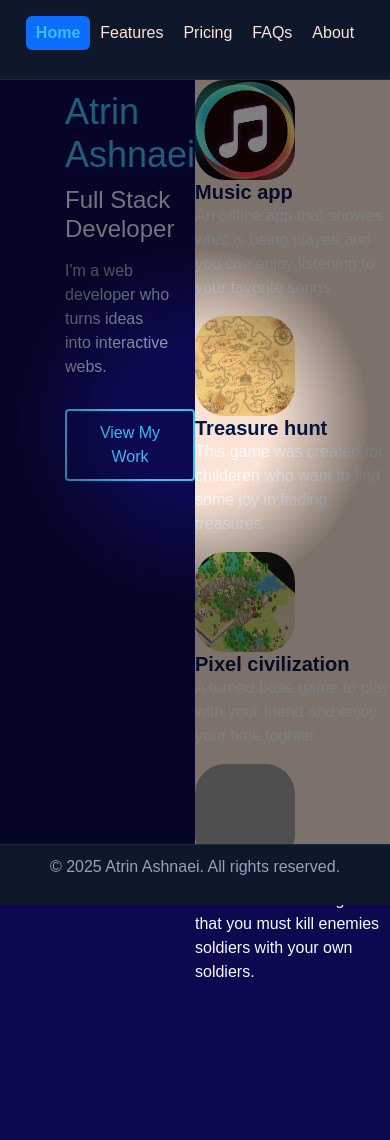
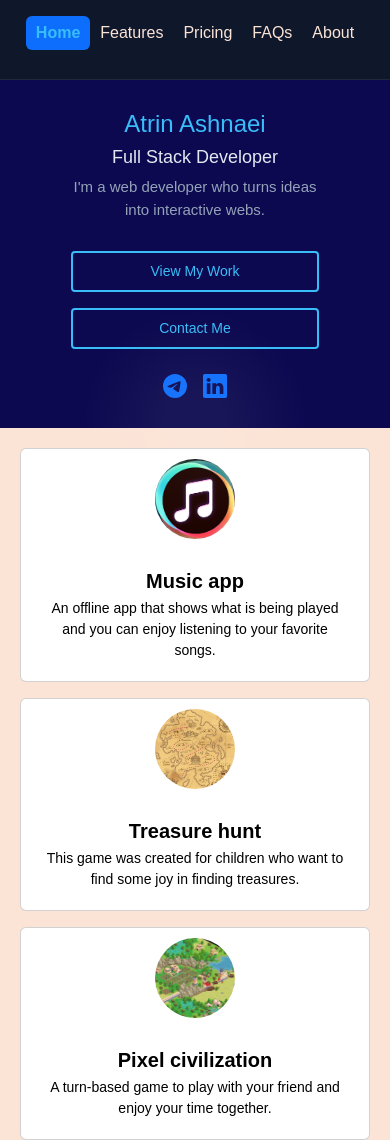
Before and after one commit to Atrin001/new-web-for-me, a plain HTML site: page index.html in a window 390 px wide. Shown: the top 1140 px of the page. Before the commit the page ends 984 px from the top, so only its background shows below. Drawn offline with nearby package versions, Linux system fonts and the light colour scheme; grey boxes are pictures that could not be loaded.

Commit message:
Add files via upload

```diff
--- a/index.html
+++ b/index.html
@@ -1,20 +1,21 @@
 <!DOCTYPE html>
 <html lang="en">
 <head>
-  <meta charset="UTF-8">
-  <meta name="viewport" content="width=device-width, initial-scale=1.0">
+  <meta charset="UTF-8" />
+  <meta name="viewport" content="width=device-width, initial-scale=1.0" />
   <title>MY INTRO</title>
-  <link href="https://cdn.jsdelivr.net/npm/bootstrap@5.3.5/dist/css/bootstrap.min.css" rel="stylesheet">
-  <link rel="stylesheet" href="style2.css">
+  <link href="https://cdn.jsdelivr.net/npm/bootstrap@5.3.5/dist/css/bootstrap.min.css" rel="stylesheet" />
+  <link rel="stylesheet" href="style2.css" />
 </head>
 <body>
+  <div class="page-wrapper d-flex flex-column min-vh-100">
 
-  <!-- Fixed Bootstrap Header -->
+    <!-- Header -->
     <header class="site-header">
       <div class="container">
         <header class="d-flex justify-content-center py-3">
           <ul class="nav nav-pills">
-          <li class="nav-item"><a href="#" class="nav-link active" aria-current="page">Home</a></li>
+            <li class="nav-item"><a href="#" class="nav-link active">Home</a></li>
             <li class="nav-item"><a href="#" class="nav-link">Features</a></li>
             <li class="nav-item"><a href="#" class="nav-link">Pricing</a></li>
             <li class="nav-item"><a href="#" class="nav-link">FAQs</a></li>
@@ -24,88 +25,82 @@
       </div>
     </header>
 
-  <!-- Main Content -->
-  <main>
+    <!-- Main -->
+    <main class="flex-grow-1 d-flex flex-wrap ">
       <section id="hero">
         <h1>Atrin Ashnaei</h1>
         <h2>Full Stack Developer</h2>
-      <p>I'm a web developer who turns ideas<br>into interactive webs.</p>
-      <a href="#projects" class="btn">View My Work</a>
+        <p>I'm a web developer who turns ideas<br />into interactive webs.</p>
+
+        <div class="hero-buttons d-flex flex-wrap gap-3">
+          <a href="#projects" class="btn btn-outline-info">View My Work</a>
+          <a href="./contact.html" class="btn btn-outline-light">Contact Me</a>
+        </div>
+
+        <div class="social-links d-flex align-items-center gap-3 mt-4">
+          <a href="https://t.me/atrin_001" class="social-icon" aria-label="Telegram">
+            <svg xmlns="http://www.w3.org/2000/svg" width="28" height="28" fill="currentColor" class="bi bi-telegram" viewBox="0 0 16 16">
+              <path d="M16 8A8 8 0 1 1 0 8a8 8 0 0 1 16 0M8.287 5.906q-1.168.486-4.666 2.01-.567.225-.595.442c-.03.243.275.339.69.47l.175.055c.408.133.958.288 1.243.294q.39.01.868-.32 3.269-2.206 3.374-2.23c.05-.012.12-.026.166.016s.042.12.037.141c-.03.129-1.227 1.241-1.846 1.817-.193.18-.33.307-.358.336a8 8 0 0 1-.188.186c-.38.366-.664.64.015 1.088.327.216.589.393.85.571.284.194.568.387.936.629q.14.092.27.187c.331.236.63.448.997.414.214-.02.435-.22.547-.82.265-1.417.786-4.486.906-5.751a1.4 1.4 0 0 0-.013-.315.34.34 0 0 0-.114-.217.53.53 0 0 0-.31-.093c-.3.005-.763.166-2.984 1.09"/>
+            </svg>
+          </a>
+
+          <a href="https://www.linkedin.com/in/atrin-ashnaei-580136256" class="social-icon" aria-label="LinkedIn">
+            <svg xmlns="http://www.w3.org/2000/svg" width="28" height="28" fill="currentColor" class="bi bi-linkedin" viewBox="0 0 16 16">
+              <path d="M0 1.146C0 .513.526 0 1.175 0h13.65C15.474 0 16 .513 16 1.146v13.708c0 .633-.526 1.146-1.175 1.146H1.175C.526 16 0 15.487 0 14.854zm4.943 12.248V6.169H2.542v7.225zm-1.2-8.212c.837 0 1.358-.554 1.358-1.248-.015-.709-.52-1.248-1.342-1.248S2.4 3.226 2.4 3.934c0 .694.521 1.248 1.327 1.248zm4.908 8.212V9.359c0-.216.016-.432.08-.586.173-.431.568-.878 1.232-.878.869 0 1.216.662 1.216 1.634v3.865h2.401V9.25c0-2.22-1.184-3.252-2.764-3.252-1.274 0-1.845.7-2.165 1.193v.025h-.016l.016-.025V6.169h-2.4c.03.678 0 7.225 0 7.225z"/>
+            </svg>
+          </a>
+        </div>
       </section>
 
+
       <section id="projects">
-      <!-- Projects content goes here -->
-      <div class="mb-3" style="max-width: 100%;">
-        <div class="row g-0">
-          <div class="col-md-3">
-            <img src="./img/music.png" class="img-fluid proj-img" alt="music-img">
-          </div>
-          <div class="col-md-8">
+        <div class="card mb-3">
+          <img src="./img/music.png" class="card-img-top" alt="music-img" />
           <div class="card-body">
             <h5 class="card-title">Music app</h5>
-              <p class="card-text">An offline app that showes what is being played and you can enjoy listening to your favorite songs</p>
+            <p class="card-text">An offline app that shows what is being played and you can enjoy listening to your favorite songs.</p>
           </div>
         </div>
+
+        <div class="card mb-3">
+          <img src="./img/treasure-hunt.png" class="card-img-top" alt="treasure-hunt" />
+          <div class="card-body">
+            <h5 class="card-title">Treasure hunt</h5>
+            <p class="card-text">This game was created for children who want to find some joy in finding treasures.</p>
           </div>
         </div>
-<!-- Projects content goes here -->
-<div class="mb-3" style="max-width: 100%;">
-  <div class="row g-0">
-    <div class="col-md-3">
-      <img src="./img/treasure-hunt.png" class="img-fluid proj-img" alt="treasure-hunt">
-    </div>
-    <div class="col-md-8">
+
+        <div class="card mb-3">
+          <img src="./img/pixel-civilization.png" class="card-img-top" alt="pixel-civilization" />
           <div class="card-body">
-        <h5 class="card-title">Treasure hunt</h5>
-        <p class="card-text">This game was created for childeren who want to find some joy in finding treasures.</p>
+            <h5 class="card-title">Pixel civilization</h5>
+            <p class="card-text">A turn-based game to play with your friend and enjoy your time together.</p>
           </div>
         </div>
+
+        <div class="card mb-3">
+          <img src="./img/cursed-battle.png" class="card-img-top" alt="cursed-battle" />
+          <div class="card-body">
+            <h5 class="card-title">Cursed battle</h5>
+            <p class="card-text">Another turn-based game where you must defeat enemy soldiers with your own troops.</p>
           </div>
         </div>
-<!-- Projects content goes here -->
-<div class="mb-3" style="max-width: 100%;">
-  <div class="row g-0">
-    <div class="col-md-3">
-      <img src="./img/pixel-civilization.png" class="img-fluid proj-img" alt="pixel-civilization">
-    </div>
-    <div class="col-md-8">
+        <div class="card mb-3">
+          <img src="./img/decision_plot_DecisionTree_BORE_WAT_VOL.png" class="card-img-top" alt="cursed-battle" />
           <div class="card-body">
-        <h5 class="card-title">Pixel civilization</h5>
-        <p class="card-text">A turned base game to play with your friend and enjoy your time toghter.</p>
+            <h5 class="card-title">Data analysis</h5>
+            <p class="card-text">I also write codes for machine learning specially for oil and gas industry.</p>
           </div>
         </div>
-  </div>
-</div>
-<!-- Projects content goes here -->
-<div class="mb-3" style="max-width: 100%;">
-  <div class="row g-0">
-    <div class="col-md-3">
-      <img src="./img/cursed-battle.png" class="img-fluid proj-img" alt="cursed-battle">
-    </div>
-    <div class="col-md-8">
-      <div class="card-body">
-        <h5 class="card-title">Cursed battle</h5>
-        <p class="card-text">Another turn based game that you must kill enemies soldiers with your own soldiers.</p>
-      </div>
-    </div>
-  </div>
-</div>    </section>
+      </section>
     </main>
-
-  <!-- Mouse Light Effect Background -->
-  <div class="mouse-light"></div>
 
     <!-- Footer -->
     <footer>
       <p>&copy; 2025 Atrin Ashnaei. All rights reserved.</p>
     </footer>
+  </div>
 
-  <script>
-    document.addEventListener('mousemove', (e) => {
-      document.documentElement.style.setProperty('--mouse-x', `${e.clientX}px`);
-      document.documentElement.style.setProperty('--mouse-y', `${e.clientY}px`);
-    });
-  </script>
-
+  <div class="mouse-light"></div>
 </body>
 </html>
--- a/style2.css
+++ b/style2.css
@@ -1,23 +1,27 @@
-/* === Base Reset === */
+/* Reset */
 * {
   margin: 0;
   padding: 0;
   box-sizing: border-box;
 }
 
-/* === Global Styles === */
+/* Base styles */
 body {
   font-family: 'Arial', sans-serif;
-  background-color:
-#0C0950;
-  color:
-#f8fafc;
+  background-color: #0C0950;
+  color: #f8fafc;
   overflow-x: hidden;
-  height: 80vh;
 }
 
- /* === Background Mouse Effect Layer === */
- .mouse-light {
+/* Page layout for sticky footer */
+.page-wrapper {
+  display: flex;
+  flex-direction: column;
+  min-height: 100vh;
+}
+
+/* Mouse light effect fix */
+.mouse-light {
   pointer-events: none;
   position: fixed;
   top: 0;
@@ -25,36 +29,31 @@ body {
   width: 100%;
   height: 100%;
   z-index: 5;
-  mix-blend-mode: multiply; /* Changed to multiply to darken instead of lighten */
+  mix-blend-mode: lighten;
   background: radial-gradient(
-    circle 250px at var(--mouse-x, 50%) var(--mouse-y, 50%),
-    transparent 30%,
-    rgba(0, 0, 0, 0.5) 70%
+    circle 150px at var(--mouse-x, 50%) var(--mouse-y, 50%),
+    rgba(255, 255, 255, 0.05) 20%,
+    transparent 80%
   );
 }
 
-/* === Header === */
+/* Header */
 .site-header {
   width: 100%;
-  background-color:
-#0f172a;
-  position: relative;
+  background-color: #0f172a;
   z-index: 10;
-  border-bottom: 1px solid
-#1e293b;
+  border-bottom: 1px solid #1e293b;
   height: 80px;
 }
 
-/* === Navigation Links === */
+/* Nav links */
 .nav-link {
-  color:
-#FBE4D6;
+  color: #FBE4D6;
   position: relative;
   transition: color 0.3s ease;
   padding: 5px 10px;
 }
 
-/* Smooth underline on hover */
 .nav-link::after {
   content: "";
   position: absolute;
@@ -62,122 +61,207 @@ body {
   left: 0;
   width: 0%;
   height: 2px;
-  background-color:
-#38bdf8;
+  background-color: #38bdf8;
   transition: width 0.3s ease;
 }
 
 .nav-link:hover {
-  color:
-#ffffff;
-  text-shadow: 0 0 8px
-#38bdf8;
+  color: #ffffff;
+  text-shadow: 0 0 8px #38bdf8;
 }
 
-/* Grow the underline on hover */
 .nav-link:hover::after {
   width: 100%;
 }
 
-/* Active link styling */
 .nav-link.active {
   background-color: transparent;
-  color:
-#38bdf8 !important;
+  color: #38bdf8 !important;
   font-weight: bold;
 }
 
-/* === Main Layout === */
-main {
-  display: flex;
-  height: calc(100vh - 80px);
-  align-items: stretch;
-  position: relative;
-  z-index: 1;
-}
-
-/* === Hero Section (Left) === */
+/* Hero section */
 #hero {
-  padding-top: 10px;
   width: 50%;
-  padding-left: 65px;
+  padding: 40px 65px;
+  background-color: #0C0950;
   display: flex;
   flex-direction: column;
-  justify-content: flex-start;
-  align-items: flex-start;
-  background-color:
-#0C0950;
+  justify-content: center;
 }
 
 #hero h1 {
   font-size: 36px;
-  margin-bottom: 10px;
-  color:
-#38bdf8;
+  color: #38bdf8;
 }
 
 #hero h2 {
   font-size: 24px;
-  margin-bottom: 15px;
-  color:
-#e2e8f0;
+  color: #e2e8f0;
 }
 
 #hero p {
   font-size: 16px;
-  color:
-#94a3b8;
+  color: #94a3b8;
+  line-height: 1.5;
   margin-bottom: 30px;
-  line-height: 1.5;
 }
 
 .btn {
   padding: 10px 20px;
   background-color: transparent;
-  border: 2px solid
-#38bdf8;
-  color:
-#38bdf8;
+  border: 2px solid #38bdf8;
+  color: #38bdf8;
   border-radius: 4px;
   text-decoration: none;
   transition: background-color 0.3s ease, color 0.3s ease;
 }
 
 .btn:hover {
-  background-color:
-#38bdf8;
-  color:
-#0f172a;
+  background-color: #38bdf8;
+  color: #0f172a;
 }
 
-/* === Projects Section (Right) === */
+/* Projects section */
 #projects {
   width: 50%;
-  background-color:
-#FBE4D6;
-  flex: 1;
-  min-height: 100%;
+  background-color: #FBE4D6;
+  padding: 20px;
+  overflow-y: auto;
 }
 
-/* === Footer === */
+/* Cards - compact layout */
+.card {
+  display: flex;
+  flex-direction: row;
+  align-items: center;
+  gap: 20px;
+  padding: 10px;
+  height: auto;
+  max-height: 160px;
+  margin-bottom: 15px;
+}
+
+.card-img-top {
+  width: 120px;
+  height: 120px;
+  object-fit: cover;
+  border-radius: 20%;
+}
+
+.card-body {
+  padding: 10px;
+}
+
+.card-title {
+  font-weight: bold;
+  color: #000;
+  margin-bottom: 5px;
+}
+
+.card-text {
+  color: #000;
+  font-size: 14px;
+}
+
+/* Footer */
 footer {
-  background-color:
-#0f172a;
-  color:
-#94a3b8;
+  background-color: #0f172a;
+  color: #94a3b8;
   text-align: center;
   padding: 10px 0;
-  border-top: 1px solid
-#1e293b;
-  position: relative;
+  border-top: 1px solid #1e293b;
   z-index: 10;
 }
-.proj-img{
-  border-radius: 30%;
-  width: 100px;
-  height: 100px;
+/* === Responsive Layout === */
+@media (max-width: 992px) {
+  main {
+    flex-direction: column;
+  }
+
+  #hero,
+  #projects {
+    width: 100%;
+  }
+
+  #hero {
+    padding: 30px 25px;
+    align-items: center;
+    text-align: center;
+  }
+
+  .hero-buttons {
+    justify-content: center;
+  }
+
+  .social-links {
+    justify-content: center;
+  }
+
+  .card {
+    flex-direction: column;
+    align-items: center;
+    text-align: center;
+    max-height: none;
+  }
+
+  .card-img-top {
+    width: 100px;
+    height: 100px;
+    border-radius: 50%;
+  }
+
+  .card-body {
+    padding: 10px;
+  }
+
+  #hero h1 {
+    font-size: 28px;
+  }
+
+  #hero h2 {
+    font-size: 20px;
+  }
+
+  #hero p {
+    font-size: 15px;
+  }
+
+  .btn {
+    width: 100%;
+    text-align: center;
+  }
+
+  .hero-buttons .btn {
+    min-width: unset;
+  }
+
+  footer {
+    font-size: 14px;
+  }
 }
-.card-title{
-  font-weight: bolder;
-  color: #031849;
+
+@media (max-width: 576px) {
+  #hero h1 {
+    font-size: 24px;
+  }
+
+  #hero h2 {
+    font-size: 18px;
+  }
+
+  .card-img-top {
+    width: 80px;
+    height: 80px;
+  }
+
+  .btn {
+    padding: 8px 16px;
+    font-size: 14px;
+  }
+
+  .social-icon svg {
+    width: 24px;
+    height: 24px;
+  }
 }
```
Also changed, not shown: contact.html (added, +26 -0 lines), img/decision_plot_DecisionTree_BORE_WAT_VOL.png (added). Lines whose indentation alone changed are shown as unchanged.
